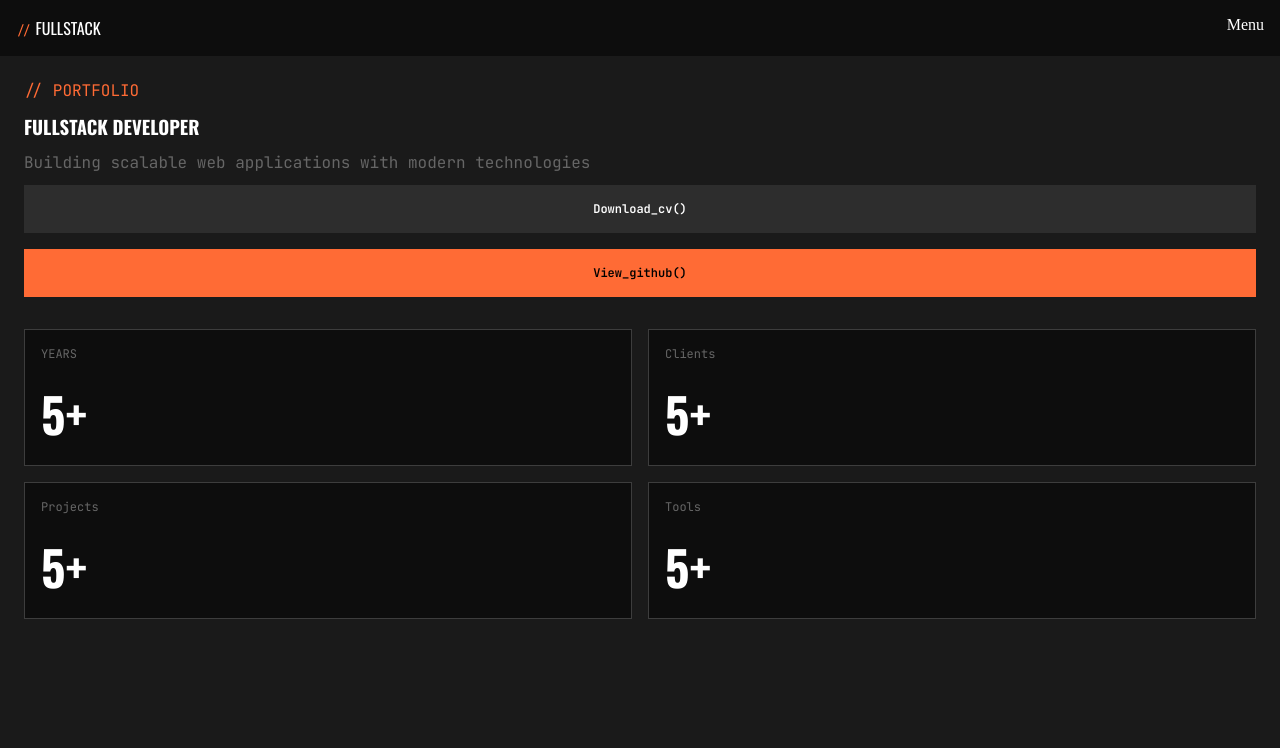
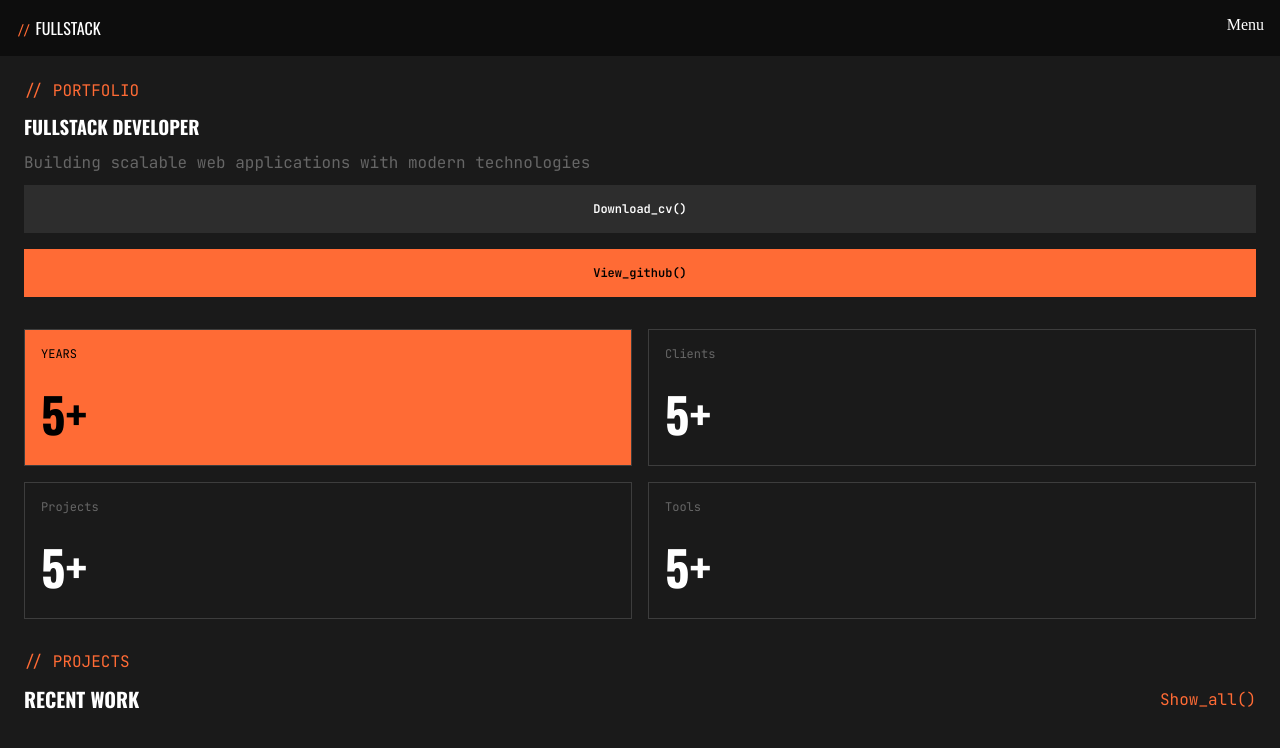
Before and after one commit to Ismael-devTR/fullstack-portfolio, a React (Vite) app: page / in a window 1280 px wide. Shown: the top 748 px of the page. Built offline with nearby package versions, Linux system fonts and the light colour scheme.

Commit message:
adding projects section wip

```diff
--- a/src/App.css
+++ b/src/App.css
@@ -1,6 +1,10 @@
 * {
   margin: 0;
   padding: 0;
+}
+
+a{
+    text-decoration: none;
 }
 
 /* ===========================
@@ -27,7 +31,6 @@
 .text-gray-500 {
   color: var(--gray-500);
 }
-
 
 /* FONT FAMILIES */
 .font-display {
@@ -179,6 +182,16 @@
   gap: var(--space-1);
 }
 
+/* BACKGROUND -COLORS */
+
+.bg-orange {
+  background: var(--orange-primary);
+}
+
+.bg-card {
+  background: var(--bg-card);
+}
+
 body {
   margin: 0;
   padding: 0;
@@ -239,11 +252,18 @@ body {
   flex-direction: column;
   border: 1px solid var(--bg-placeholder);
   gap: var(--space-6);
-
-    background-color: var(--bg-card);
   padding: var(--space-6);
 }
 
-.metric-card:hover {
-    background-color: var(--orange-primary);
+.projects-container{
+    display: flex;
+    flex-direction: column;
+    gap: var(--space-5);
 }
+
+.projects-title{
+    display: flex;
+    flex-direction: row;
+    justify-content: space-between;
+    align-items: center;
+}
--- a/src/App.tsx
+++ b/src/App.tsx
@@ -16,22 +16,30 @@ function App() {
           </div>
         </section>
         <section className="metrics-container">
-          <div className="metric-card p5">
-            <span className="font-mono text-gray-600 text-base">YEARS</span>
-            <h6 className="font-display text-white text-5xl ">5+</h6>
+          <div className="metric-card bg-orange p5">
+            <span className="font-mono text-base">YEARS</span>
+            <h6 className="font-display text-5xl ">5+</h6>
           </div>
-          <div className="metric-card p5">
+          <div className="metric-card bd-card p5">
             <span className="font-mono text-gray-600 text-base">Clients</span>
             <h6 className="font-display text-white text-5xl ">5+</h6>
           </div>
-            <div className="metric-card p5">
+            <div className="metric-card bd-card p5">
             <span className="font-mono text-gray-600 text-base">Projects</span>
             <h6 className="font-display text-white text-5xl ">5+</h6>
           </div>
-            <div className="metric-card p5">
+            <div className="metric-card bd-card p5">
             <span className="font-mono text-gray-600 text-base">Tools</span>
             <h6 className="font-display text-white text-5xl ">5+</h6>
           </div>
+        </section>
+        <section className="projects-container">
+          <span className="font-mono text-orange">// PROJECTS</span>
+          <div className="projects-title">
+            <h3 className="font-display text-white text-2xl">RECENT WORK</h3>
+            <a className="font-mono text-orange" href="http://">Show_all()</a>
+          </div>
+
         </section>
       </section>
     </div>
```
Also changed, not shown: 1 other file (tests, documents, lock files or other folders). Lines whose indentation alone changed are shown as unchanged.
